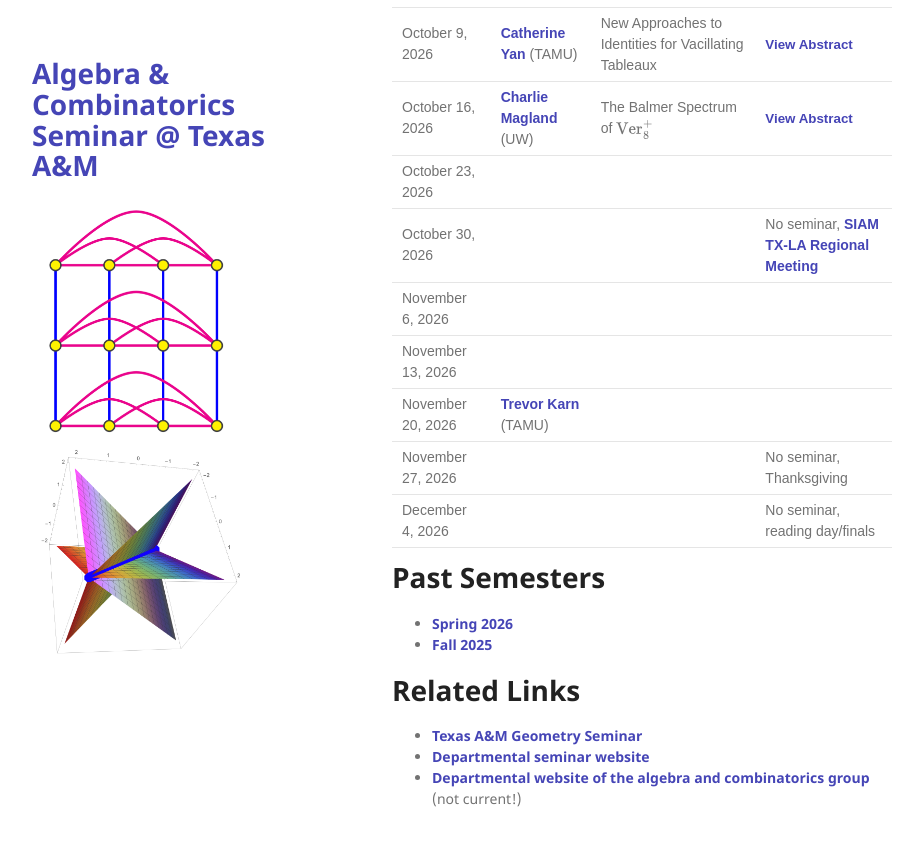
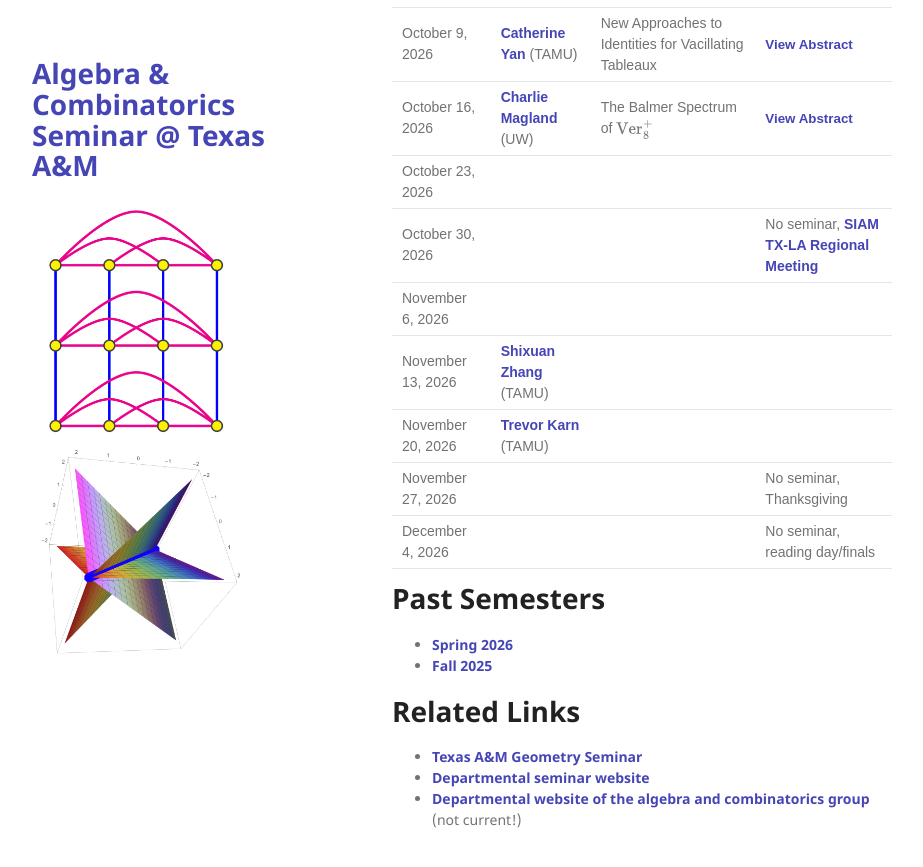
Before and after one commit to tamu-seminar/alg-comb, a Jekyll site: the page built from index.md, in a window 1280 px wide and 900 px high, scrolled down 603 px. Shown: the top 867 px of the window, without its empty margins (178-1101 px from the left). Built offline with Jekyll 4.4.1, drawn with Linux system fonts in a browser that asks for light colours.

Commit message:
Add speaker for November 13, 2026 seminar

```diff
--- a/index.md
+++ b/index.md
@@ -34,7 +34,7 @@ The organizers are [Trevor Karn](https://trevorkarn.github.io/) and [Galen Dorpa
 | October 23, 2026  |         |       |                                 |
 | October 30, 2026  |         |       | No seminar, [SIAM TX-LA Regional Meeting](https://sites.google.com/view/siam-txla-2026)                                |
 | November 6, 2026  |         |       |                                 |
-| November 13, 2026 |         |       |                                 |
+| November 13, 2026 |[Shixuan Zhang](https://shixuan.page/) (TAMU)         |       |                                 |
 | November 20, 2026 |[Trevor Karn](https://trevorkarn.github.io/) (TAMU)         |       |                                 |
 | November 27, 2026 |         |       | No seminar, Thanksgiving       |
 | December 4, 2026  |         |       | No seminar, reading day/finals |
```
